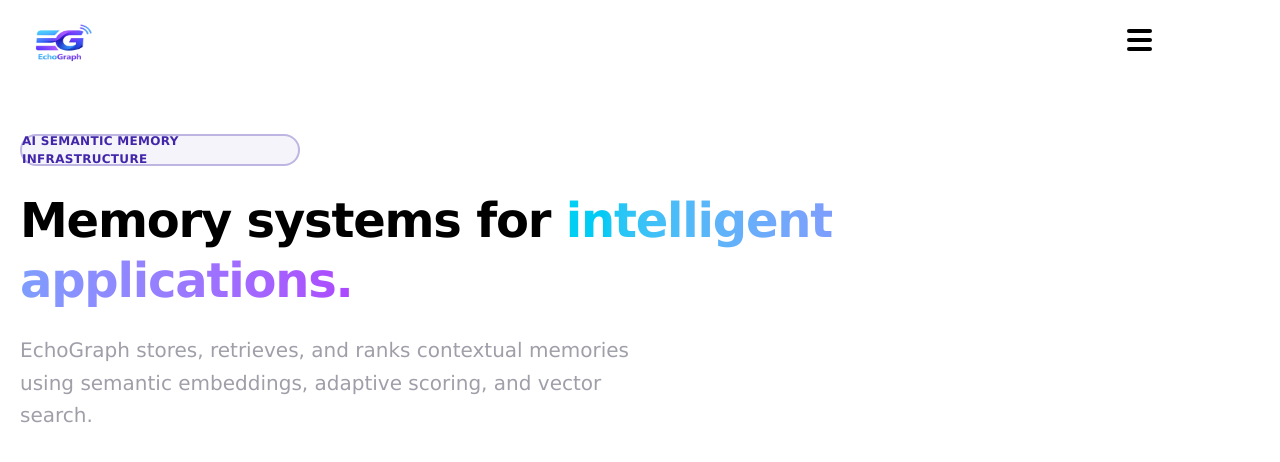
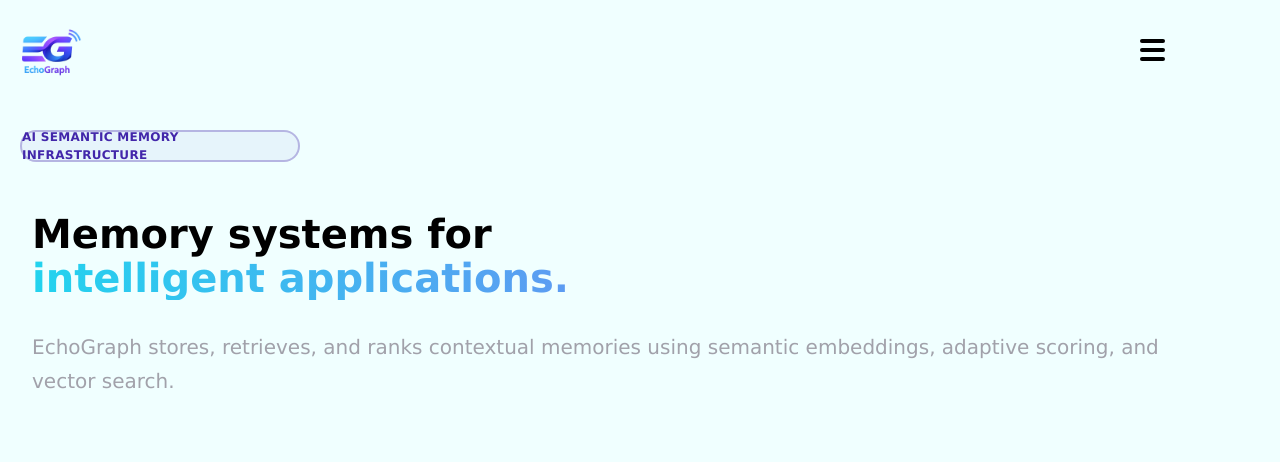
Before and after one commit to kabindrabohara078/echograph-frontend, a React (Vite) app: page / in a window 1280 px wide. Shown: the top 462 px of the page. Built offline with nearby package versions, Linux system fonts and the light colour scheme.

Commit message:
navigation-set

```diff
--- a/src/App.css
+++ b/src/App.css
@@ -4,37 +4,43 @@
   box-sizing: border-box;
   font-family:'Lucida Sans', 'Lucida Sans Regular', 'Lucida Grande', 'Lucida Sans Unicode', Geneva, Verdana, sans-serif;
 }
+
 .main-app {
-  height: 100vh;
+  min-height: 100vh;
   width: 100%;
 
-  display: grid;
-  grid-template-rows: auto 1fr;
 
 }
-
-
 
 /* mobile-header-section */
 .notification{
   width: 100%;
   display: flex;
   justify-content: center;
+  grid-row: 1/2;
 }
-.mobile-header{
+
+
+.mobile-header {
+  position: sticky;
+  top: 0;
+  z-index: 1000;
+
   display: flex;
   justify-content: space-between;
-  height: 80px;
-  /* background-color: aquamarine; */
+  align-items: center;
 
+  height: 100px;
+  background-color: azure;
 }
 .app-logo {
   height: 100%;
-  /* background-color: aquamarine; */
+
 }
 .app-logo img{
-  /* background-color: aqua; */
-  margin-left: 15px;
+
+
+
   margin-top: 5px;
   height: 100%;
   width: 100%;
@@ -47,3 +53,16 @@
   align-items: center;
   /* background-color: aquamarine; */
 }
+
+
+.line{
+  height: 0.1px;
+  width: 100%;
+  background-color: cornflowerblue;
+}
+
+.page-content{
+  /* background-color: aquamarine; */
+  height: 1000px;
+  background-color:azure;
+}
--- a/src/App.jsx
+++ b/src/App.jsx
@@ -22,6 +22,12 @@ const App = () => {
                 This is a test notification
               </div>
             )}
+            {
+              notice && (
+            <div className="line"></div>
+
+              )
+            }
 
             <div className="mobile-header">
 
@@ -35,21 +41,34 @@ const App = () => {
                 <HamburgerMenu open = {open} setOpen={setOpen}/>
               </div>
 
+
+
             </div>
+
+            <div className="line"></div>
 
           </nav>
 
         < Navbar open={open} setOpen={setOpen}/>
 
+        <div className="page-content">
+
+
         <Routes>
 
           <Route path='/' element={<EchoGraphLanding/>}/>
+          <Route path='/start' element={<Memory/>}/>
+          <Route path='/features' element={<Memory/>}/>
+          <Route path='/demo' element={<Memory/>}/>
+
           <Route path='/memory' element={<Memory/>}/>
-
-
+          <Route path='/docs' element={<Memory/>}/>
+          <Route path='/about' element={<Memory/>}/>
+          <Route path='/careers' element={<Memory/>}/>
 
         </Routes>
 
+        </div>
         </div>
 
       </BrowserRouter>
--- a/src/assets/elements/Hamburger.css
+++ b/src/assets/elements/Hamburger.css
@@ -13,7 +13,7 @@
   gap: 5px;
 
   cursor: pointer;
-  margin-right: 25px;
+  margin-right: 0px;
 }
 
 /* Lines */
--- a/src/assets/elements/Navbar.css
+++ b/src/assets/elements/Navbar.css
@@ -1,42 +1,44 @@
 /* Mobile Navigation Overlay */
+
+.mobile-menu a {
+
+  text-decoration: none;
+  font-size: 15px;
+  color: black;
+  font-weight: bold;
+  margin-left: 20px;
+  line-height: 1;
+}
 
 .mobile-menu {
   position: fixed;
-  top: 80px;
-  left: -100%;
+  top: 100px;
+  right: -100%;
 
   width: 100%;
   height: 100vh;
 
-  background: rgba(255, 255, 255, 0.98);
-  backdrop-filter: blur(20px);
-  /* opacity: 0.9; */
+  background-color: white;
+
+  z-index: 9999;
+
+  transition: right 0.3s ease;
+
+  overflow-y: auto;
+
+  padding: 40px 20px;
 
   display: flex;
   flex-direction: column;
-  /* justify-content: center; */
-  /* align-items: center; */
-  gap: 30px;
-
-  transition: 0.4s ease;
-
-  z-index: 900;
+  gap: 20px;
+}
+.mobile-menu.show {
+  right: 0;
 }
 
-.mobile-menu.show {
-  left: 0;
-}
 
-.mobile-menu a {
-  text-decoration: none;
-  font-size: 15px;
-  color: black;
-  /* font-weight: bold; */
+.mobile-menu .inlink-padding{
   margin-left: 50px;
-  line-height: 0.7;
-}
-.mobile-menu .inlink-padding{
-  margin-left: 70px;
 }
 .mobile-menu .inlink-heading-title{
   cursor:none;
--- a/src/assets/elements/Navbar.jsx
+++ b/src/assets/elements/Navbar.jsx
@@ -1,35 +1,45 @@
-import { useState } from "react";
+import { useEffect, useState } from "react";
 import { Link } from "react-router-dom";
 import "./Navbar.css";
+import GetStarted from '../../pages/GetStarted'
 
 export default function Navbar(props) {
+
+  useEffect(() => {
+  if (open) {
+    document.body.style.overflow = "hidden";
+  } else {
+    document.body.style.overflow = "auto";
+  }
+}, [open]);
 
   return (
     <>
 
-      <div className={`fixed inset-0 z-50 overflow-y-auto h-screen mobile-menu ${props.open ? "show" : ""}`}>
-        <br />
+     <div className={`mobile-menu ${props.open ? "show" : ""}`}>
+
         <Link className="inlink-heading-title" >Product</Link>
-          <Link className="inlink-padding">Get Started</Link>
-          <Link className="inlink-padding">Features</Link>
-          <Link className="inlink-padding">Demo Proview</Link>
+          <Link to='/start' onClick={() => props.setOpen(!props.open)} className="inlink-padding">Get Started</Link>
+          <Link to='/features' onClick={() => props.setOpen(!props.open)} className="inlink-padding">Features</Link>
+          <Link to='/demo' onClick={() => props.setOpen(!props.open)} className="inlink-padding">Demo Proview</Link>
 
         <Link className="inlink-heading-title">Memory Engine</Link>
-          <Link className="inlink-padding">Semantic Search</Link>
-          <Link className="inlink-padding">Vector Retrieval</Link>
-          <Link className="inlink-padding">Adaptive Ranking</Link>
-          <Link className="inlink-padding">Memory Lifecycle</Link>
-          <Link className="inlink-padding">User Context</Link>
+          <Link to='/memory/#search' onClick={() => props.setOpen(!props.open)} className="inlink-padding">Semantic Search</Link>
+          <Link to='/memory/#vector' onClick={() => props.setOpen(!props.open)} className="inlink-padding">Vector Retrieval</Link>
+          <Link to='/memory/#ranking' onClick={() => props.setOpen(!props.open)} className="inlink-padding">Adaptive Ranking</Link>
+          <Link to='/memory/#lifecycle' onClick={() => props.setOpen(!props.open)} className="inlink-padding">Memory Lifecycle</Link>
+          <Link to='/memory/#context' onClick={() => props.setOpen(!props.open)} className="inlink-padding">User Context</Link>
 
 
-        <Link onClick={() => props.setOpen(!props.open)} to="/docs">Docs</Link>
-        <Link onClick={() => props.setOpen(!props.open)} to="/contact">Github</Link>
+        <Link to="/docs" onClick={() => props.setOpen(!props.open)}>Docs</Link>
+        <Link to="https://github.com/kabindrabohara078/echograph-frontend" target="_blank">Github</Link>
+
 
         <Link className="inlink-heading-title">Company</Link>
           <Link onClick={() => props.setOpen(!props.open)} to="/about" className="inlink-padding">About</Link>
           <Link onClick={() => props.setOpen(!props.open)} to="/careers" className="inlink-padding">Careers</Link>
 
-        <Link onClick={() => props.setOpen(!props.open)} to="https://github.com/kabindrabohara078/echograph-frontend" target="_blank">Github</Link>
+
       </div>
     </>
   );
--- a/src/pages/EchoGraphLanding.jsx
+++ b/src/pages/EchoGraphLanding.jsx
@@ -1,6 +1,9 @@
 import { motion } from "motion/react"
 import './Pages.css'
 import BrainBackground from "../assets/elements/BrainBackground";
+
+import GetStarted from "./GetStarted";
+
 import {
   Database,
   Brain,
@@ -11,46 +14,20 @@ import {
 
 
 export default function EchoGraphLanding() {
-  const features = [
-    {
-      icon: <Brain size={28} />,
-      title: "Semantic Retrieval",
-      desc: "Retrieve memories by meaning instead of keywords using vector embeddings.",
-    },
-    {
-      icon: <Search size={28} />,
-      title: "Adaptive Ranking",
-      desc: "Memories evolve dynamically through recency, importance, and usage patterns.",
-    },
-    {
-      icon: <Database size={28} />,
-      title: "Vector Infrastructure",
-      desc: "Powered by PostgreSQL + pgvector for scalable semantic search.",
-    },
-    {
-      icon: <Network size={28} />,
-      title: "Memory Lifecycle",
-      desc: "Manage memory states, reinforcement, expiration, and contextual evolution.",
-    },
-  ];
 
   return (
     <div>
 
-      <br /> <br />
+      <br />
 
       <div class="logoish-icon inline-flex items-center justify-center gap-2 px-5 py-5 h-8 w-70 rounded-full border-2 border-[#4226AA]/30 bg-[#4226AA]/5 mb-12">
       <span class="text-[#4226AA] font-bold uppercase tracking-wide">AI Semantic Memory Infrastructure</span>
       </div>
 
-      <br /><br />
-
-
-
 
       {/* Hero */}
       <section className="relative z-10 px-8 pt-28 pb-32 max-w-7xl mx-auto">
-        <motion.div
+        {/* <motion.div
           initial={{ opacity: 0, y: 40 }}
           animate={{ opacity: 1, y: 0 }}
           transition={{ duration: 0.7 }}
@@ -76,7 +53,33 @@ export default function EchoGraphLanding() {
           <br />
 
 
-        </motion.div>
+        </motion.div> */}
+
+
+
+<section className="hero-section">
+  <div className="hero-content">
+
+    <h1 className="hero-line line1">
+      Memory systems for
+    </h1>
+
+    <h1 className="hero-line gradient-text line2">
+      intelligent applications.
+    </h1>
+
+    <p className="description-about fade-up">
+      EchoGraph stores, retrieves, and ranks contextual memories using
+      semantic embeddings, adaptive scoring, and vector search.
+    </p>
+
+  </div>
+</section>
+
+
+
+
+
       </section>
 
 
--- /dev/null
+++ b/src/pages/GetStarted.jsx
@@ -0,0 +1,9 @@
+import React from 'react'
+
+const GetStarted = () => {
+  return (
+    <div>GetStarted Page</div>
+  )
+}
+
+export default GetStarted;
--- a/src/pages/Pages.css
+++ b/src/pages/Pages.css
@@ -1,5 +1,4 @@
 .hero, .description-about{
-    padding-left: 20px;
     padding-right: 20px;
 
 }
@@ -8,3 +7,73 @@
     margin-left: 20px;
     font-size: 12px;
 }
+
+
+
+
+
+/* ****************************** */
+/* HERO SECTION */
+.hero-section {
+  padding: 50px 32px;
+}
+
+.hero-content {
+  /* max-width: 900px; */
+  max-width: 100%;
+  /* background-color: #a855f7; */
+}
+
+/* HERO TEXT */
+.hero-line {
+  font-size: 40px;
+  font-weight: bold;
+  line-height: 1.1;
+
+  opacity: 0;
+  transform: translateY(40px);
+
+  animation: revealText 0.8s ease forwards;
+}
+
+/* First line delay */
+.line1 {
+  animation-delay: 0.2s;
+}
+
+/* Second line delay */
+.line2 {
+  animation-delay: 0.8s;
+}
+
+/* Gradient */
+.gradient-text {
+  background: linear-gradient(to right, #22d3ee, #a855f7);
+  -webkit-background-clip: text;
+  -webkit-text-fill-color: transparent;
+}
+
+/* Paragraph */
+.fade-up {
+  margin-top: 30px;
+  /* max-width: 700px; */
+
+  font-size: 20px;
+  line-height: 1.7;
+  color: #a1a1aa;
+
+  opacity: 0;
+  transform: translateY(30px);
+
+  animation: revealText 0.8s ease forwards;
+  animation-delay: 1.4s;
+}
+
+
+/* KEYFRAMES */
+@keyframes revealText {
+  to {
+    opacity: 1;
+    transform: translateY(0);
+  }
+}
```
